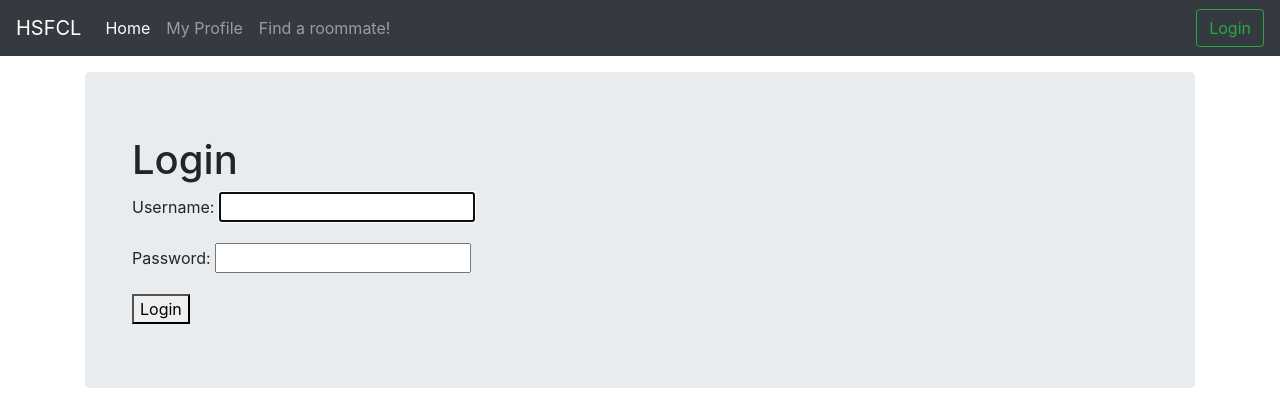
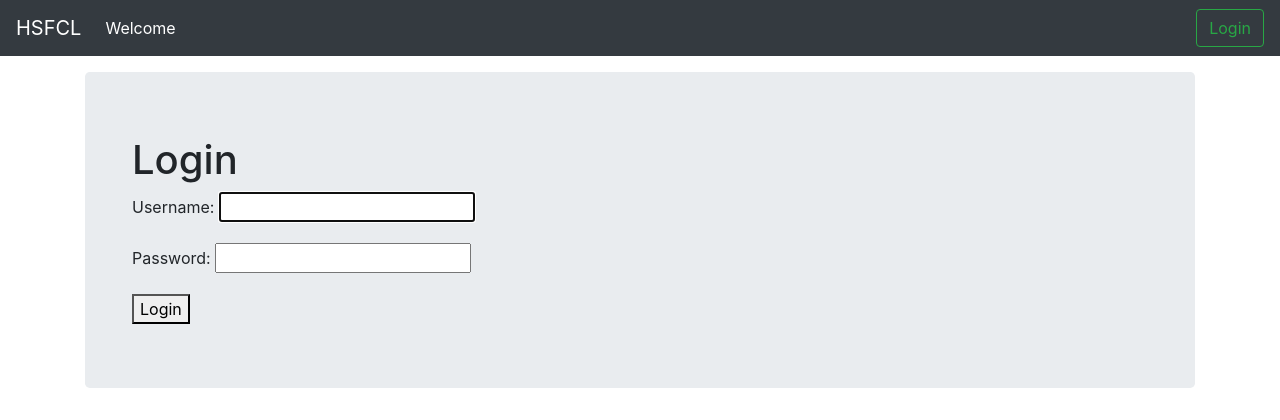
Before and after one commit to ami95/roommatefinder, a Django app: page /login/ in a window 1280 px wide. Shown: the top 420 px of the page. Run offline with Django 3.2, Linux system fonts and the light colour scheme; some libraries are stand-ins or nearby versions.

Commit message:
Change function name from 'profile_list' to 'search'

```diff
--- a/filter/urls.py
+++ b/filter/urls.py
@@ -2,7 +2,7 @@ from django.conf.urls import url
 from . import views
 
 urlpatterns = [
-    url(r'^search$', views.profile_list, name='profile_list'),
+    url(r'^search$', views.search, name='search'),
     url(r'^myprofile$', views.my_profile, name='myprofile'),
     url(r'^updateprofile$', views.update_profile, name='updateprofile'),
     url(r'^profile/(?P<pk>\d+)/$', views.profile_detail, name='profile_detail'),
--- a/rmfd/settings.py
+++ b/rmfd/settings.py
@@ -128,5 +128,5 @@ MEDIA_ROOT = os.path.join(BASE_DIR, 'media')
 
 LOGIN_URL = 'mysite_login'
 LOGOUT_URL = 'mysite_logout'
-LOGIN_REDIRECT_URL = 'profile_list'
+LOGIN_REDIRECT_URL = 'render_home'
 CRISPY_TEMPLATE_PACK = 'bootstrap3'
--- a/templates/base.html
+++ b/templates/base.html
@@ -13,7 +13,9 @@
      <button class="navbar-toggler" type="button" data-toggle="collapse" data-target="#navbarCollapse" aria-controls="navbarCollapse" aria-expanded="false" aria-label="Toggle navigation">
        <span class="navbar-toggler-icon"></span>
      </button>
+
      <div class="collapse navbar-collapse" id="navbarCollapse">
+        {% block navbar %}
        <ul class="navbar-nav mr-auto">
          <li class="nav-item active">
            <a class="nav-link" href="{% url 'render_home' %}">Home</a>
@@ -22,9 +24,10 @@
            <a class="nav-link" href="{% url 'myprofile' %}">My Profile</a>
          </li>
          <li class="nav-item">
-           <a class="nav-link" href="{% url 'profile_list' %}">Find a roommate!</a>
+           <a class="nav-link" href="{% url 'search' %}">Find a roommate!</a>
          </li>
        </ul>
+        {% endblock %}
        <form class="form-inline mt-2 mt-md-0">
          {% if user.is_authenticated %}
            <button class="btn btn-outline-success my-2 my-sm-0">Hello {{ user.first_name }}</button>
--- a/templates/registration/login.html
+++ b/templates/registration/login.html
@@ -1,4 +1,13 @@
 {% extends 'base.html' %}
+
+{% block navbar %}
+<ul class="navbar-nav mr-auto">
+  <li class="nav-item active">
+    <a class="nav-link" href="#">Welcome</a>
+  </li>
+
+</ul>
+{% endblock %}
 
 {% block body %}
 <div class="container">
```
Also changed, not shown: filter/views.py (+6 -2 lines), db.sqlite3, media/profilepics/mariahcarey_94.jpg (added).
